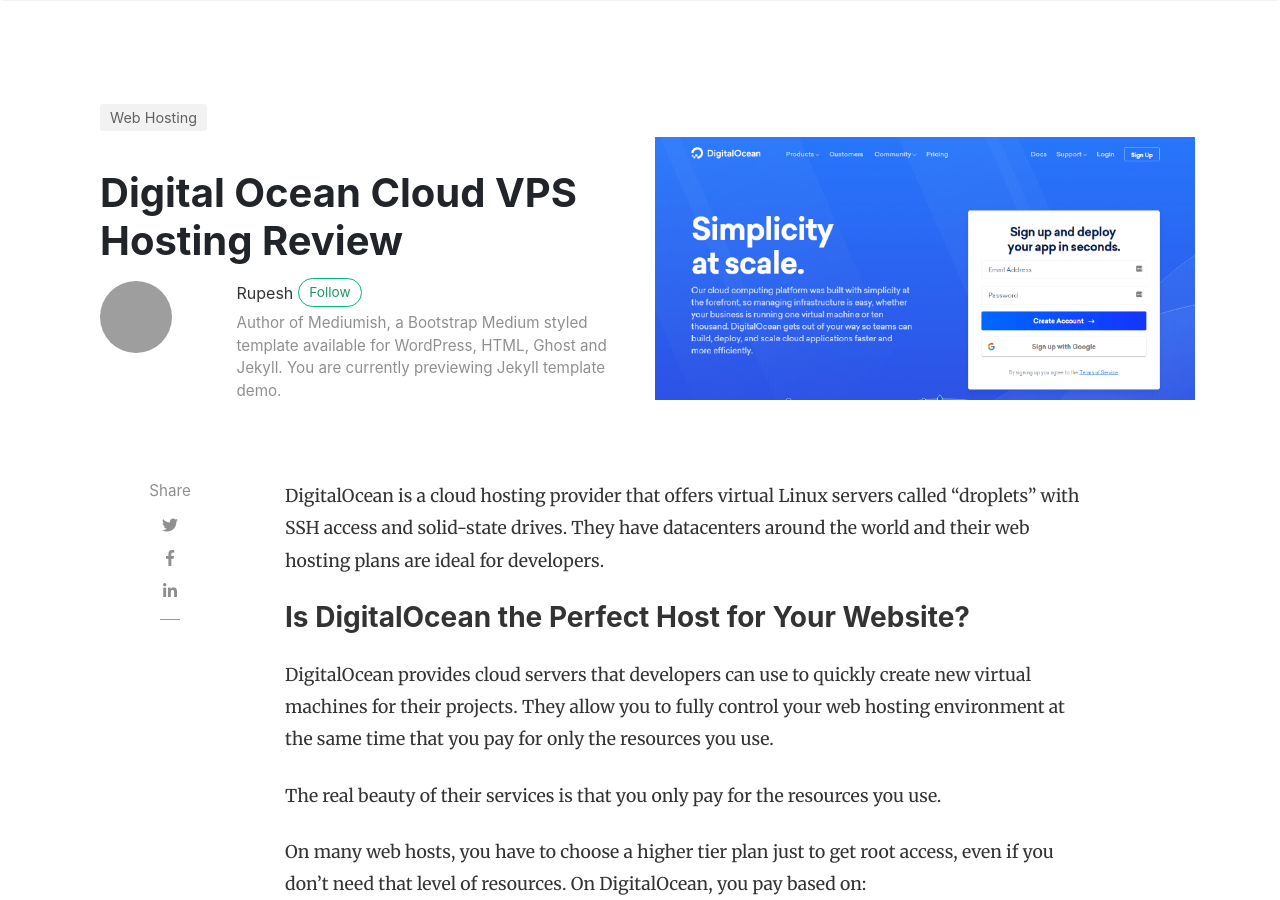
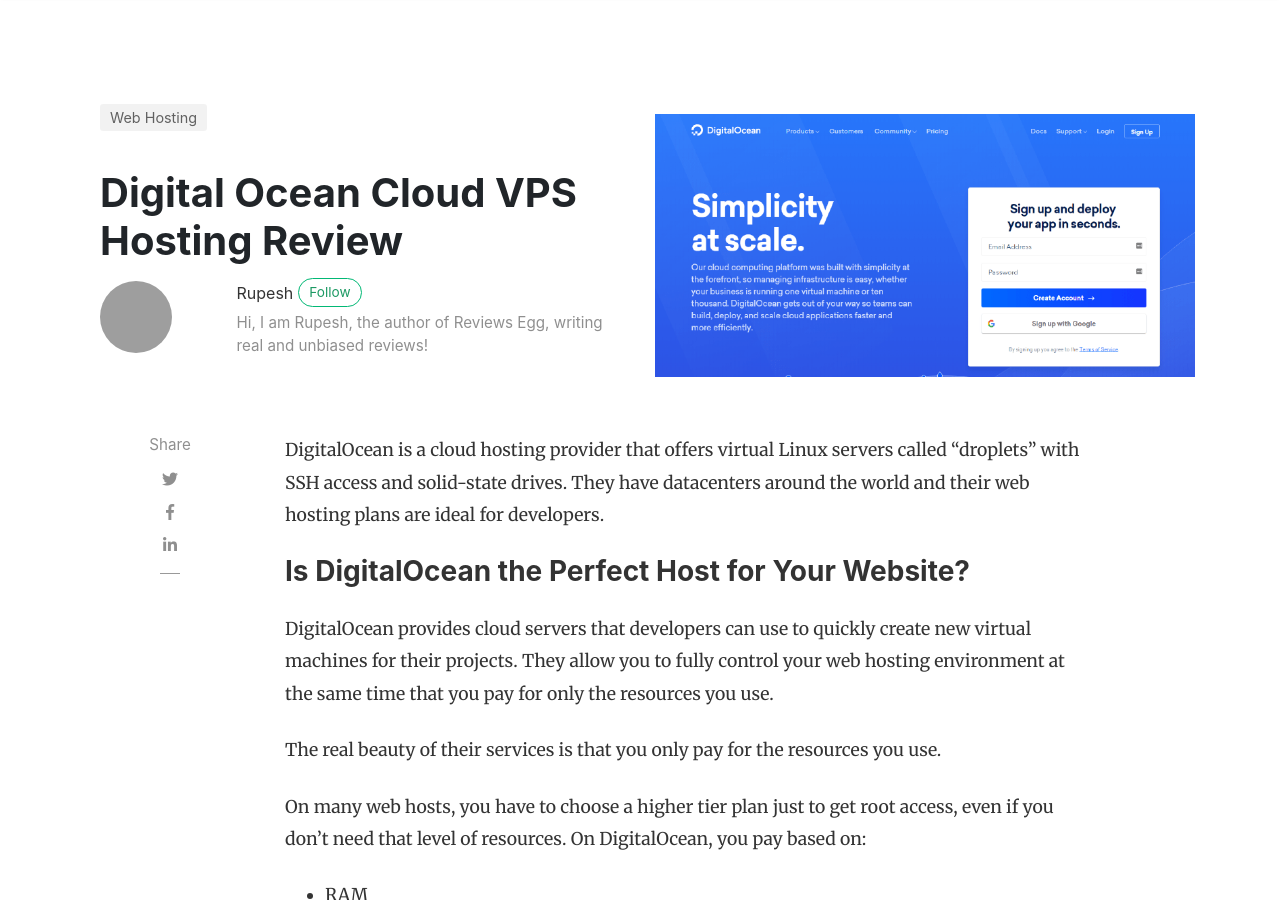
Before and after one commit to patilsab/rp, a Jekyll site: the page built from _posts/2019-12-21-digital-ocean-cloud-vps-hosting-review.md, in a window 1280 px wide and 900 px high. Built offline with Jekyll 4.4.1, drawn with Linux system fonts in a browser that asks for light colours; nearby versions of some CDN libraries; comment, search, counter and statistics services are not loaded; grey boxes are pictures that could not be loaded.

Commit message:
Update _config.yml

```diff
--- a/_config.yml
+++ b/_config.yml
@@ -17,10 +17,10 @@ authors:
     name: Rupesh
     display_name: Rupesh
     gravatar: e56154546cf4be74e393c62d1ae9f9d4
-    email: wowthemesnet@gmail.com
-    web: https://www.wowthemes.net
-    twitter: https://twitter.com/wowthemesnet
-    description: "Author of Mediumish, a Bootstrap Medium styled template available for WordPress, HTML, Ghost and Jekyll. You are currently previewing Jekyll template demo."
+    email: reviewsegg.com@gmail.com
+    web: https://www.reviewsegg.com
+    twitter: https://twitter.com/patilsab
+    description: "Hi, I am Rupesh, the author of Reviews Egg, writing real and unbiased reviews!"
 
 # Plugins
 plugins:
@@ -53,11 +53,11 @@ kramdown:
       line_numbers: true
 
 # Adsense (change to "enabled" to activate, also your client id and ad slot. Create a new ad unit from your Adsense account to get the slot.)
-adsense: "enable"
-adsense-data-ad-client: "ca-pub-3412143450191416"
-adsense-data-ad-slot: "1363087678"
+adsense: "disabled"
+adsense-data-ad-client: " "
+adsense-data-ad-slot: " "
 
 # Lazy Images ("enabled" or "disabled")
-lazyimages: "disabled"
+lazyimages: "enabled"
 
 exclude: [changelog.md, LICENSE.txt, README.md, Gemfile, Gemfile.lock]
```
